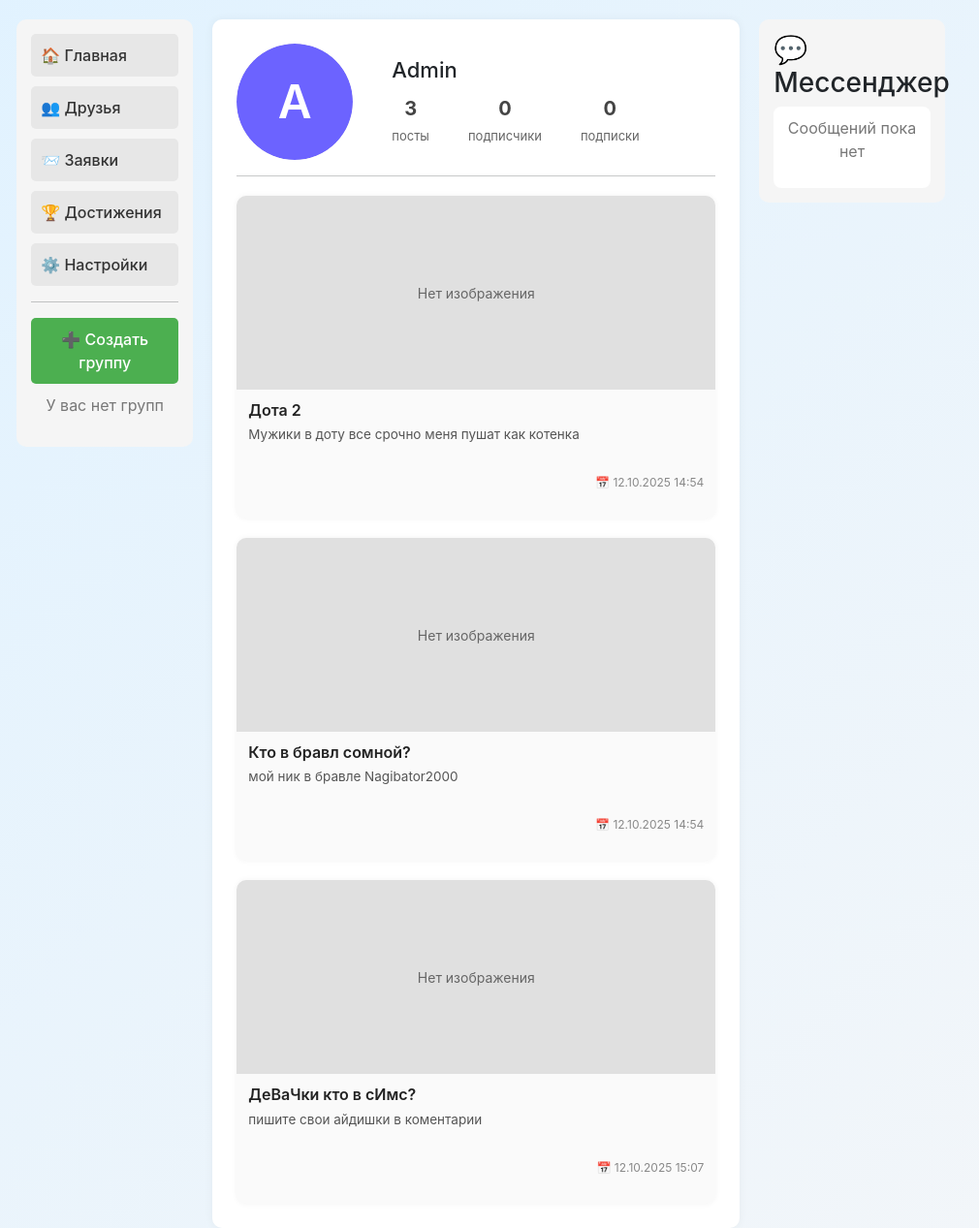
After one commit to MolodoyProgramist/Loopy, a Django app: page /profile/1/ in a window 1280 px wide. The commit adds this page. Shown: the whole page at 97% size, without its empty margins (144-1154 px from the left). Run offline with Django 5.2, Linux system fonts and the light colour scheme; data comes from the database, SQL or seed files in the repository; both versions use the stored data as it was after the commit.

Commit message:
страница профиля, авторизации

```diff
--- a/ChatifyApp/forms.py
+++ b/ChatifyApp/forms.py
@@ -28,6 +28,7 @@ class UserRegistrationForm(forms.ModelForm):
     password2 = forms.CharField(label='Повторите пароль', widget=forms.PasswordInput)
     birth_date = forms.DateField(label='Дата народження', widget=DateInput(attrs={'type': 'date'}))
 
+
     class Meta:
         model = User
         fields = ('username', 'email')
--- a/ChatifyApp/urls.py
+++ b/ChatifyApp/urls.py
@@ -1,6 +1,10 @@
 from django.urls import path
 from . import views
 
+
+
 urlpatterns = [
-
+    path('profile/<int:user_id>/', views.profile_view, name='profile'),
+    path('search/', views.search_view, name='search'),
+    path('main/', views.main_view, name='main'),
 ]
--- a/ChatifyProject/settings.py
+++ b/ChatifyProject/settings.py
@@ -40,6 +40,8 @@ INSTALLED_APPS = [
     'ChatifyApp'
 ]
 
+RECAPTCHA_PUBLIC_KEY = '6LdGheorAAAAAJ2huv6dsAz3SDr6lF_p7p_smhcG'
+RECAPTCHA_PRIVATE_KEY = '6LdGheorAAAAAG5ywCnZHRNupYTI0xRun6Nji60y'
 
 MIDDLEWARE = [
     'django.middleware.security.SecurityMiddleware',
--- a/ChatifyProject/urls.py
+++ b/ChatifyProject/urls.py
@@ -15,15 +15,19 @@ Including another URLconf
     2. Add a URL to urlpatterns:  path('blog/', include('blog.urls'))
 """
 from django.contrib import admin
+from django.conf import settings
+from django.conf.urls.static import static
 from django.shortcuts import redirect
 from django.urls import include, path
 from auth_system.views import login_view, register_view, logout_view
 from ChatifyApp.views import profile_view, main_view, search_view
 
+
 urlpatterns = [
     path('admin/', admin.site.urls),
     path('', include("auth_system.urls")),
-    path('profile/<int:user_id>/', profile_view, name='profile'),
-    path('search/', search_view, name='search'),
-    path('main/', main_view, name='main')
+    path('', include("ChatifyApp.urls")),
 ]
+
+if settings.DEBUG:
+    urlpatterns += static(settings.MEDIA_URL, document_root=settings.MEDIA_ROOT)
--- a/auth_system/urls.py
+++ b/auth_system/urls.py
@@ -1,9 +1,9 @@
-from django.urls import path
+from django.urls import include, path
 
 from auth_system import views
 
 urlpatterns = [
     path('register/', views.register_view, name='register'),
-    path('login/', views.login_view, name='login'),
+    path('', views.login_view, name='login'),
     path('logout/', views.logout_view, name='logout'),
 ]
--- /dev/null
+++ b/static/css/style.css
@@ -0,0 +1,418 @@
+/* Общий контейнер */
+.profile-container {
+    display: flex;
+    gap: 20px;
+    margin-top: 20px;
+    font-family: 'Inter', sans-serif;
+}
+
+/* Левая панель */
+.sidebar-left {
+    width: 20%;
+    background: #f5f5f5;
+    border-radius: 10px;
+    padding: 15px;
+    height: fit-content;
+}
+
+.menu-btn {
+    display: block;
+    padding: 10px;
+    margin-bottom: 10px;
+    background: #e7e7e7;
+    border-radius: 5px;
+    text-decoration: none;
+    color: #333;
+    font-weight: 500;
+    transition: all 0.2s;
+}
+
+.menu-btn:hover {
+    background: #dcdcdc;
+}
+
+.create-group-btn {
+    width: 100%;
+    background: #4CAF50;
+    color: white;
+    border: none;
+    padding: 10px;
+    border-radius: 5px;
+    cursor: pointer;
+    font-weight: 500;
+}
+
+.create-group-btn:hover {
+    background: #45a049;
+}
+
+.no-groups-text {
+    text-align: center;
+    color: #777;
+    margin-top: 10px;
+}
+
+/* Центр */
+.profile-main {
+    width: 60%;
+    background: #fff;
+    border-radius: 10px;
+    padding: 25px;
+    box-shadow: 0 0 10px rgba(0,0,0,0.05);
+}
+
+/* Шапка профиля */
+.profile-header {
+    display: flex;
+    align-items: center;
+    gap: 40px;
+}
+
+.avatar-container {
+    width: 120px;
+    height: 120px;
+    border-radius: 50%;
+    overflow: hidden;
+    display: flex;
+    justify-content: center;
+    align-items: center;
+}
+
+.avatar {
+    width: 100%;
+    height: 100%;
+    object-fit: cover;
+}
+
+/* Аватар по умолчанию */
+.avatar-default {
+    width: 120px;
+    height: 120px;
+    border-radius: 50%;
+    display: flex;
+    align-items: center;
+    justify-content: center;
+    font-size: 48px;
+    font-weight: 600;
+    color: white;
+    background-color: #6c63ff;
+    box-shadow: 0 0 5px rgba(0,0,0,0.2);
+}
+
+/* Инфо профиля */
+.profile-info h2 {
+    margin-bottom: 12px;
+    font-size: 22px;
+}
+
+.stats {
+    display: flex;
+    gap: 40px;
+    color: #444;
+}
+
+.stats div {
+    text-align: center;
+    font-size: 14px;
+}
+
+.stats strong {
+    display: block;
+    font-size: 20px;
+    margin-bottom: 2px;
+}
+
+.stats span {
+    font-size: 13px;
+    color: #666;
+}
+
+/* Сетка постов */
+.posts-grid {
+    display: grid;
+    grid-template-columns: repeat(auto-fill, minmax(240px, 1fr));
+    gap: 20px;
+    margin-top: 20px;
+}
+
+/* Карточка поста */
+.post-card {
+    background: #fafafa;
+    border-radius: 10px;
+    overflow: hidden;
+    transition: 0.3s;
+    box-shadow: 0 0 6px rgba(0,0,0,0.05);
+}
+
+.post-card:hover {
+    transform: scale(1.02);
+    box-shadow: 0 0 10px rgba(0,0,0,0.1);
+}
+
+/* Фото */
+.post-img {
+    width: 100%;
+    height: 200px;
+    object-fit: cover;
+}
+
+.post-placeholder {
+    height: 200px;
+    background: #e0e0e0;
+    display: flex;
+    align-items: center;
+    justify-content: center;
+    color: #666;
+    font-size: 14px;
+}
+
+/* Контент поста */
+.post-content {
+    padding: 12px;
+    display: flex;
+    flex-direction: column;
+    justify-content: flex-start;
+}
+
+.post-title {
+    font-weight: 600;
+    font-size: 16px;
+    margin-bottom: 6px;
+    color: #222;
+}
+
+.post-desc {
+    font-size: 13.5px;
+    color: #555;
+    margin-bottom: 10px;
+    line-height: 1.4;
+    min-height: 40px;
+}
+
+.post-date {
+    color: #888;
+    font-size: 12px;
+    text-align: right;
+}
+
+/* Правая панель */
+.sidebar-right {
+    width: 20%;
+    background: #f5f5f5;
+    border-radius: 10px;
+    padding: 15px;
+    height: fit-content;
+}
+
+.messenger-placeholder {
+    background: #fff;
+    border-radius: 8px;
+    padding: 10px;
+    text-align: center;
+    color: #777;
+}
+
+
+
+body {
+    background: #f3f6f9;
+    font-family: Inter, Segoe UI, system-ui, Arial, sans-serif;
+    margin: 0;
+    padding: 0;
+}
+
+.login-container {
+    display: flex;
+    justify-content: center;
+    align-items: center;
+    min-height: 100vh;
+}
+
+.login-card {
+    background: #fff;
+    padding: 40px 30px;
+    border-radius: 12px;
+    box-shadow: 0 10px 25px rgba(0,0,0,0.08);
+    width: 360px;
+}
+
+.login-title {
+    margin: 0 0 20px;
+    font-size: 24px;
+    color: #111827;
+    text-align: center;
+}
+
+.messages {
+    margin-bottom: 15px;
+}
+
+.message {
+    background: #fde2e2;
+    color: #b91c1c;
+    padding: 10px;
+    border-radius: 6px;
+    margin-bottom: 5px;
+    font-size: 14px;
+}
+
+.login-form p {
+    margin-bottom: 12px;
+}
+
+.login-form input {
+    width: 100%;
+    padding: 10px 12px;
+    border-radius: 8px;
+    border: 1px solid #d1d5db;
+    outline: none;
+    font-size: 14px;
+}
+
+.login-form input:focus {
+    border-color: #4a76a8;
+    box-shadow: 0 0 0 3px rgba(74,118,168,0.1);
+}
+
+.login-btn {
+    width: 100%;
+    padding: 12px;
+    border: none;
+    border-radius: 8px;
+    background: #4a76a8;
+    color: #fff;
+    font-weight: 600;
+    cursor: pointer;
+    margin-top: 10px;
+    transition: 0.2s;
+}
+
+.login-btn:hover {
+    background: #3b5f8a;
+}
+
+.login-links {
+    margin-top: 15px;
+    text-align: center;
+    font-size: 14px;
+}
+
+.login-links a {
+    color: #4a76a8;
+    text-decoration: none;
+    font-weight: 500;
+}
+
+.login-links a:hover {
+    text-decoration: underline;
+}
+
+
+
+/* --- Базовые настройки --- */
+body {
+    margin: 0;
+    padding: 0;
+    font-family: 'Inter', 'Segoe UI', sans-serif;
+    background: linear-gradient(135deg, #e0f2ff, #f3f6f9);
+    display: flex;
+    justify-content: center;
+    align-items: center;
+    min-height: 100vh;
+}
+
+/* --- Контейнер карточки --- */
+.register-container {
+    width: 400px;
+    background: #ffffff;
+    padding: 40px 30px;
+    border-radius: 16px;
+    box-shadow: 0 12px 30px rgba(0, 0, 0, 0.1);
+    display: flex;
+    flex-direction: column;
+    align-items: center;
+}
+
+/* --- Заголовок --- */
+.register-container h2 {
+    font-size: 26px;
+    color: #1f2937;
+    margin-bottom: 25px;
+    text-align: center;
+}
+
+/* --- Ошибки и сообщения --- */
+.errors, .messages {
+    width: 100%;
+    margin-bottom: 15px;
+}
+
+.errors p, .messages p {
+    background: #fee2e2;
+    color: #b91c1c;
+    padding: 10px 12px;
+    border-radius: 8px;
+    font-size: 14px;
+    margin: 5px 0;
+}
+
+/* --- Форма --- */
+.register-form {
+    width: 100%;
+    display: flex;
+    flex-direction: column;
+    gap: 15px;
+}
+
+.register-form input {
+    padding: 12px 14px;
+    border-radius: 10px;
+    border: 1px solid #d1d5db;
+    font-size: 15px;
+    outline: none;
+    transition: 0.2s;
+}
+
+.register-form input:focus {
+    border-color: #2563eb;
+    box-shadow: 0 0 0 3px rgba(37, 99, 235, 0.15);
+}
+
+/* --- Кнопка --- */
+.register-btn {
+    padding: 14px;
+    border: none;
+    border-radius: 10px;
+    background-color: #2563eb;
+    color: #fff;
+    font-weight: 600;
+    cursor: pointer;
+    transition: 0.2s;
+}
+
+.register-btn:hover {
+    background-color: #1e40af;
+}
+
+/* --- Ссылки под формой --- */
+.register-links {
+    margin-top: 18px;
+    font-size: 14px;
+}
+
+.register-links a {
+    color: #2563eb;
+    text-decoration: none;
+    font-weight: 500;
+}
+
+.register-links a:hover {
+    text-decoration: underline;
+}
+
+/* --- CAPTCHA --- */
+.register-form .captcha {
+    margin-top: 10px;
+    display: flex;
+    justify-content: center;
+}
--- /dev/null
+++ b/templates/profile.html
@@ -0,0 +1,90 @@
+{% extends "base.html" %}
+{% load static %}
+
+{% block content %}
+<link rel="stylesheet" href="{% static 'css/style.css' %}">
+
+<div class="profile-container">
+
+    <!-- Левая панель -->
+    <div class="sidebar-left">
+        <a href="/" class="menu-btn">🏠 Главная</a>
+        <a href="/friends/" class="menu-btn">👥 Друзья</a>
+        <a href="/requests/" class="menu-btn">📨 Заявки</a>
+        <a href="/achievements/" class="menu-btn">🏆 Достижения</a>
+        <a href="/settings/" class="menu-btn">⚙️ Настройки</a>
+        <hr>
+        <button class="create-group-btn">➕ Создать группу</button>
+        <p class="no-groups-text">У вас нет групп</p>
+    </div>
+
+    <!-- Центр -->
+    <div class="profile-main">
+        <div class="profile-header">
+            <!-- Аватар -->
+            <div class="avatar-container">
+                {% if user.profile.avatar %}
+                    <img src="{{ user.profile.avatar.url }}" alt="avatar" class="avatar">
+                {% else %}
+                    <div class="avatar-default" style="background-color: {{ user.profile.color|default:'#6c63ff' }}">
+                        {{ user.username|first|upper }}
+                    </div>
+                {% endif %}
+            </div>
+
+            <!-- Информация -->
+            <div class="profile-info">
+                <h2>{{ user.username }}</h2>
+                <div class="stats">
+                    <div>
+                        <strong>{{ posts|length|default:0 }}</strong>
+                        <span>посты</span>
+                    </div>
+                    <div>
+                        <strong>{{ user.profile.followers.count|default:0 }}</strong>
+                        <span>подписчики</span>
+                    </div>
+                    <div>
+                        <strong>{{ user.profile.following.count|default:0 }}</strong>
+                        <span>подписки</span>
+                    </div>
+                </div>
+            </div>
+        </div>
+
+        <hr>
+
+        <!-- Посты -->
+        <div class="posts-grid">
+            {% if posts %}
+                {% for post in posts %}
+                    <div class="post-card">
+                        {% if post.image %}
+                            <img src="{{ post.image.url }}" alt="post" class="post-img">
+                        {% else %}
+                            <div class="post-placeholder">Нет изображения</div>
+                        {% endif %}
+
+                        <div class="post-content">
+                            <h4 class="post-title">{{ post.title }}</h4>
+                            <p class="post-desc">{{ post.content|default:"(нет описания)" }}</p>
+                            <p class="post-date">📅 {{ post.created_at|date:"d.m.Y H:i" }}</p>
+                        </div>
+                    </div>
+                {% endfor %}
+            {% else %}
+                <p class="no-posts">У пользователя пока нет постов.</p>
+            {% endif %}
+        </div>
+    </div>
+
+    <!-- Правая панель -->
+    <div class="sidebar-right">
+        <h3>💬 Мессенджер</h3>
+        <div class="messenger-placeholder">
+            <p>Сообщений пока нет</p>
+        </div>
+    </div>
+
+</div>
+{% endblock %}
```
Also changed, not shown: templates/accounts/login.html (+11 -6 lines), templates/accounts/register.html (+18 -7 lines), ChatifyApp/migrations/0004_alter_post_photos.py (added), db.sqlite3.
